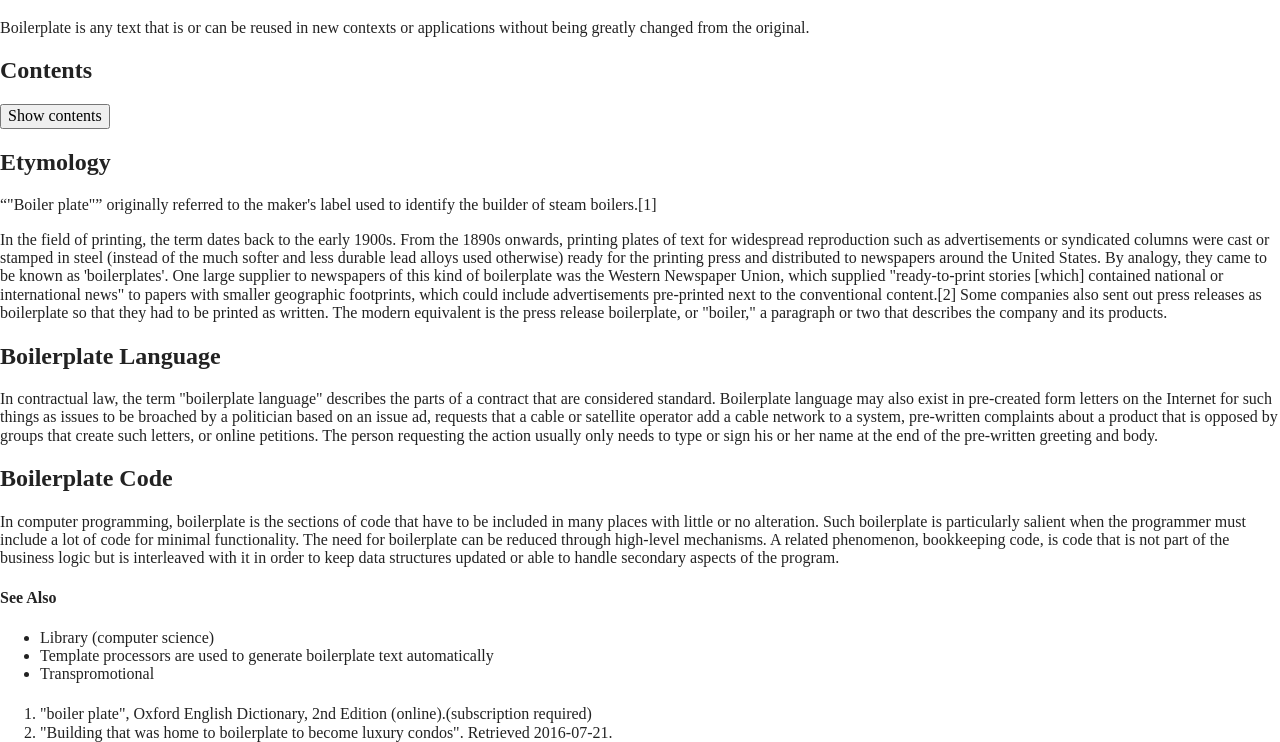
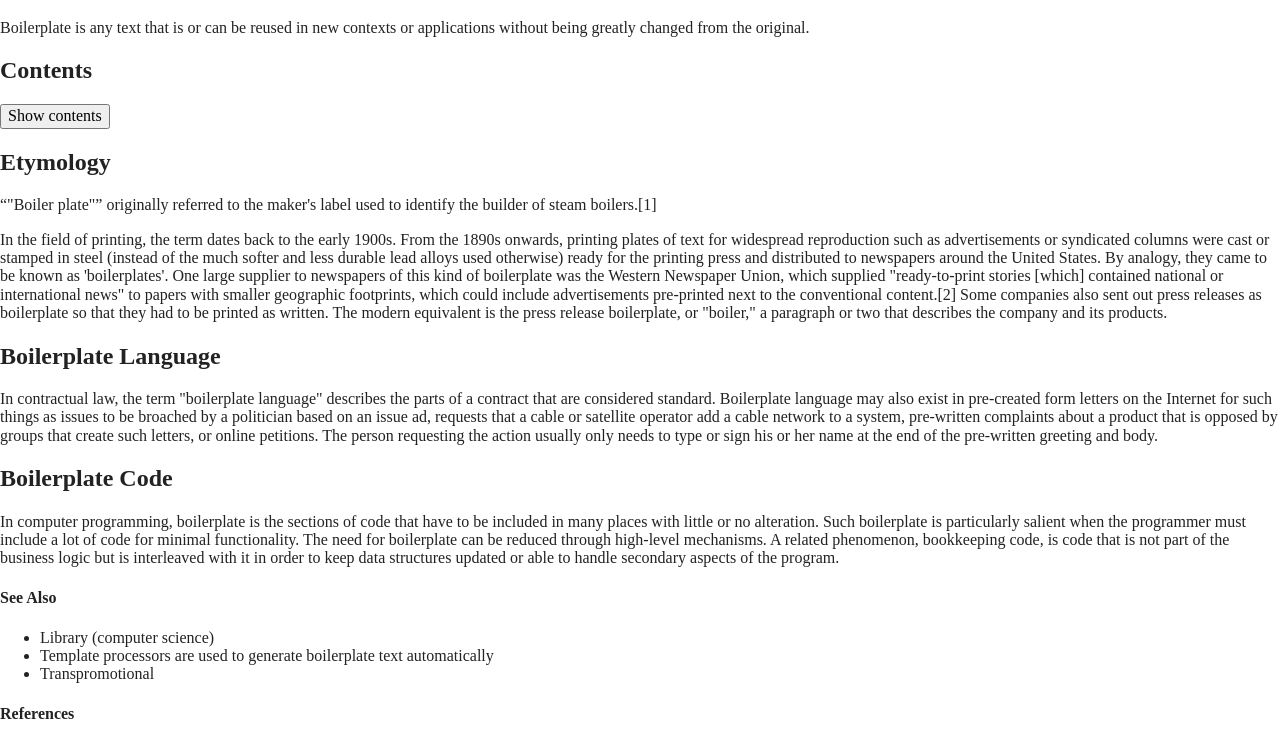
Before and after one commit to alazyfatcat/cssAdvanced, a website built with Parcel: page html5-boilerplate_v8.0.0/index.html in a window 1280 px wide. Shown: the part 61-803 px from the top of the page. Built offline with nearby package versions, Linux system fonts and the light colour scheme; a web font is replaced by a local one.

Commit message:
Add files via upload

```diff
--- a/html5-boilerplate_v8.0.0/index.html
+++ b/html5-boilerplate_v8.0.0/index.html
@@ -73,7 +73,7 @@
     <li>Transpromotional</li>
   </ul>
 
-  <h4><References/h4>
+  <h4>References</h4>
   <ol>
     <li>"boiler plate", Oxford English Dictionary, 2nd Edition (online).(subscription required)</li>
     <li>"Building that was home to boilerplate to become luxury condos". Retrieved 2016-07-21.</li>
```
